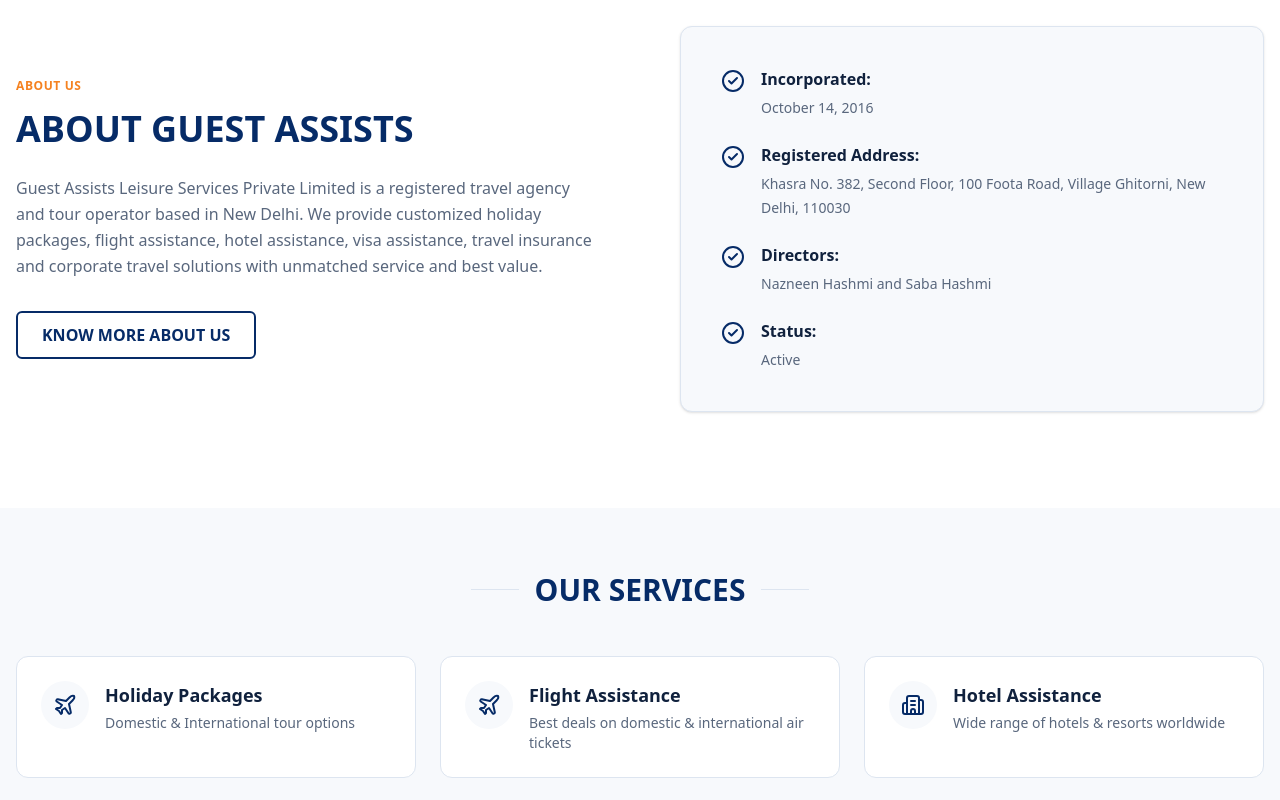
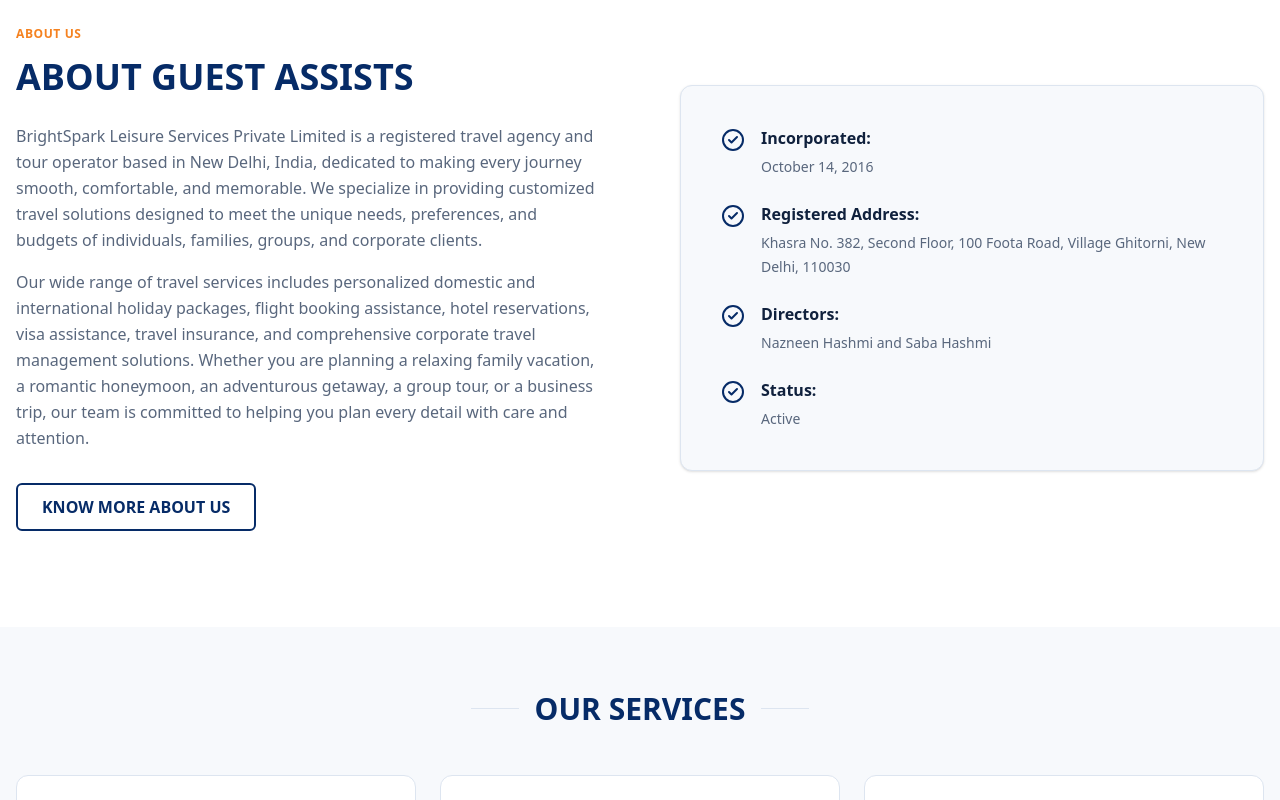
Before and after one commit to Dheeraj022/hotel, a Next.js app: page / in a window 1280 px wide. Shown: the part 1080-1880 px from the top of the page. Built offline with nearby package versions, Linux system fonts and the light colour scheme.

Commit message:
refactor: rebrand company name to BrightSpark, update content, and remove Partners section

```diff
--- a/app/about/page.tsx
+++ b/app/about/page.tsx
@@ -1,6 +1,5 @@
 import InnerPageHero from "@/components/layout/InnerPageHero";
 import WhyChooseUs from "@/components/home/WhyChooseUs";
-import Partners from "@/components/home/Partners";
 import CTASection from "@/components/home/CTASection";
 import { CheckCircle2 } from "lucide-react";
 import Image from "next/image";
@@ -25,10 +24,10 @@ export default function Page() {
             </h2>
             <div className="space-y-4 text-text-secondary leading-relaxed">
               <p>
-                Guest Assists Leisure Services Private Limited is a premier registered travel agency and tour operator based in New Delhi. Established with a vision to redefine travel, we specialize in curating seamless and unforgettable experiences for our clients.
+                BrightSpark Leisure Services Private Limited is a registered travel agency and tour operator based in New Delhi, India, dedicated to making every journey smooth, comfortable, and memorable. We specialize in providing customized travel solutions designed to meet the unique needs, preferences, and budgets of individuals, families, groups, and corporate clients.
               </p>
               <p>
-                From customized holiday packages and flight assistance to luxury hotel assistance and corporate travel solutions, we are committed to delivering unmatched service and exceptional value. Whether you are planning a romantic honeymoon, a family vacation, or a complex corporate retreat, our dedicated team of travel experts is here to assist you every step of the way.
+                Our wide range of travel services includes personalized domestic and international holiday packages, flight booking assistance, hotel reservations, visa assistance, travel insurance, and comprehensive corporate travel management solutions. Whether you are planning a relaxing family vacation, a romantic honeymoon, an adventurous getaway, a group tour, or a business trip, our team is committed to helping you plan every detail with care and attention.
               </p>
               <p>
                 With 24/7 customer support, transparent pricing, and a passion for exploration, we ensure that every journey you take with us is smooth, safe, and memorable.
@@ -76,9 +75,6 @@ export default function Page() {
       {/* Why Choose Us */}
       <WhyChooseUs />
 
-      {/* Partners */}
-      <Partners />
-
       {/* CTA */}
       <CTASection />
 
--- a/app/page.tsx
+++ b/app/page.tsx
@@ -8,7 +8,6 @@ import PackagesSection from "@/components/home/PackagesSection";
 import HotelsAndCruises from "@/components/home/HotelsAndCruises";
 import WhyChooseUs from "@/components/home/WhyChooseUs";
 import EnquirySection from "@/components/home/EnquirySection";
-import Partners from "@/components/home/Partners";
 import CTASection from "@/components/home/CTASection";
 
 export default function Home() {
@@ -30,7 +29,6 @@ export default function Home() {
       </section>
 
       <EnquirySection />
-      <Partners />
       <CTASection />
     </>
   );
--- a/components/home/AboutSection.tsx
+++ b/components/home/AboutSection.tsx
@@ -10,9 +10,14 @@ export default function AboutSection() {
           <h2 className="text-3xl lg:text-4xl font-bold text-primary mb-6 leading-tight">
             ABOUT GUEST ASSISTS
           </h2>
-          <p className="text-text-secondary leading-relaxed mb-8">
-            Guest Assists Leisure Services Private Limited is a registered travel agency and tour operator based in New Delhi. We provide customized holiday packages, flight assistance, hotel assistance, visa assistance, travel insurance and corporate travel solutions with unmatched service and best value.
-          </p>
+          <div className="space-y-4 text-text-secondary leading-relaxed mb-8">
+            <p>
+              BrightSpark Leisure Services Private Limited is a registered travel agency and tour operator based in New Delhi, India, dedicated to making every journey smooth, comfortable, and memorable. We specialize in providing customized travel solutions designed to meet the unique needs, preferences, and budgets of individuals, families, groups, and corporate clients.
+            </p>
+            <p>
+              Our wide range of travel services includes personalized domestic and international holiday packages, flight booking assistance, hotel reservations, visa assistance, travel insurance, and comprehensive corporate travel management solutions. Whether you are planning a relaxing family vacation, a romantic honeymoon, an adventurous getaway, a group tour, or a business trip, our team is committed to helping you plan every detail with care and attention.
+            </p>
+          </div>
           <Link href="/about" className="inline-block border-2 border-primary text-primary px-6 py-2.5 rounded-md font-semibold hover:bg-primary hover:text-white transition-colors">
             KNOW MORE ABOUT US
           </Link>
--- a/components/home/ServicesSection.tsx
+++ b/components/home/ServicesSection.tsx
@@ -4,7 +4,7 @@ import Link from "next/link";
 export default function ServicesSection() {
   const services = [
     { title: "Holiday Packages", desc: "Domestic & International tour options", icon: Plane, href: "#" },
-    { title: "Flight Assistance", desc: "Best deals on domestic & international air tickets", icon: Plane, href: "#" },
+    { title: "Flight Assistance", desc: "Best Assistance on domestic & international air tickets", icon: Plane, href: "#" },
     { title: "Hotel Assistance", desc: "Wide range of hotels & resorts worldwide", icon: Building2, href: "#" },
     { title: "Cruise Assistance", desc: "Luxury cruises for memorable holidays", icon: Ship, href: "#" },
     { title: "Visa Assistance", desc: "Tourist & Business visa assistance", icon: FileCheck, href: "#" },
```
